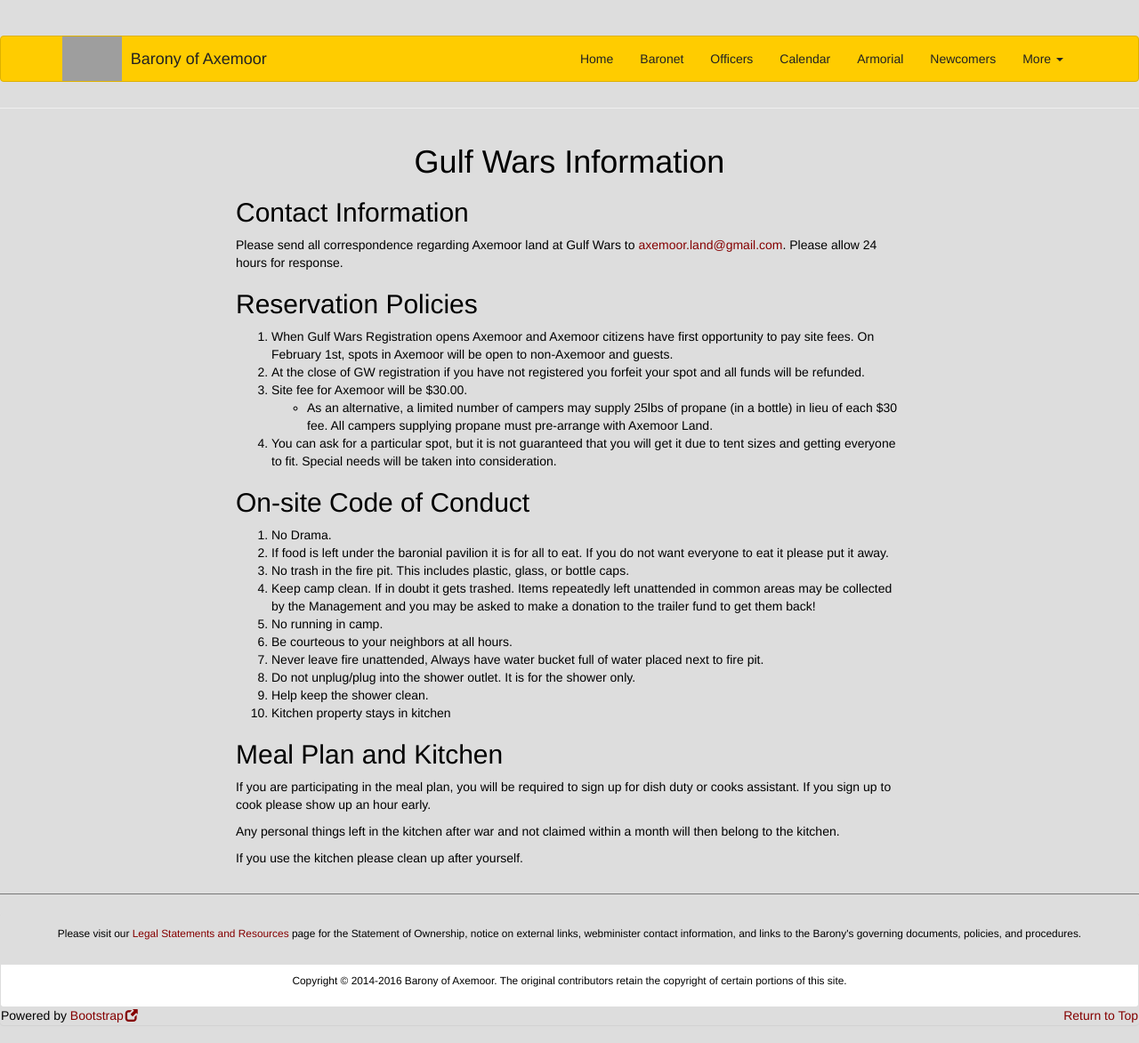
After one commit to Axemoor/axemoor, a PHP site: page /gulfwars.php in a window 1280 px wide. The commit adds this page. Shown: the whole page at 89% size. Run offline with PHP 8.4, Linux system fonts and the light colour scheme; some libraries are stand-ins or nearby versions; grey boxes are pictures that could not be loaded.

```diff
--- /dev/null
+++ b/gulfwars.php
@@ -0,0 +1,70 @@
+<!-- begin header - do not modify -->
+
+<?php include("templates/header.php");?>
+
+<!-- end header - do not place anything above this line -->
+
+<!-- page content begins here -->
+<div class="row">
+  <div class="col-md-8 col-md-offset-2">
+    <h1 class="text-center">Gulf Wars Information</h1>
+
+    <h2>Contact Information</h2>
+    <p>Please send all correspondence regarding Axemoor land at Gulf Wars to
+      <a href="mailto:axemoor.land@gmail.com">axemoor.land@gmail.com</a>. Please
+      allow 24 hours for response.</p>
+
+    <h2>Reservation Policies</h2>
+    <ol>
+      <li>When Gulf Wars Registration opens Axemoor and Axemoor citizens have
+        first opportunity to pay site fees. On February 1st, spots in  Axemoor
+        will be open to non-Axemoor and guests.</li>
+      <li>At the close of GW registration if you have not registered you forfeit
+         your spot and all funds will be refunded.</li>
+      <li>Site fee for Axemoor will be $30.00.
+        <ul><li>As an alternative, a limited
+      number of campers may supply 25lbs of propane (in a bottle) in lieu of each
+        $30 fee. All campers supplying propane must pre-arrange with Axemoor Land.</li></ul></li>
+      <li>You can ask for a particular spot, but it is not guaranteed that you
+         will get it due to tent sizes and getting everyone to fit. Special
+         needs will be taken into consideration.</li>
+   </ol>
+
+   <h2>On-site Code of Conduct</h2>
+
+   <ol>
+     <li>No Drama.</li>
+     <li>If food is left under the baronial pavilion it is for all to eat. If
+       you do not want everyone to eat it please put it away.</li>
+     <li>No trash in the fire pit. This includes plastic, glass, or bottle caps.</li>
+     <li>Keep camp clean. If in doubt it gets trashed. Items repeatedly left
+       unattended in common areas may be collected by the Management and you may
+       be asked to make a donation to the trailer fund to get them back!</li>
+     <li>No running in camp.</li>
+     <li>Be courteous to your neighbors at all hours.</li>
+     <li>Never leave fire unattended, Always have water bucket full of water
+       placed next to fire pit.</li>
+     <li>Do not unplug/plug into the shower outlet. It is for the shower only.</li>
+     <li>Help keep the shower clean.</li>
+     <li>Kitchen property stays in kitchen</li>
+
+   </ol>
+
+   <h2>Meal Plan and Kitchen</h2>
+   <p>If you are participating in the meal plan, you will be required to sign up
+     for dish duty or cooks assistant. If you sign up to cook please show up an
+     hour early.</p>
+
+   <p>Any personal things left in the kitchen after war and not claimed within a
+     month will then belong to the kitchen.</p>
+   <p>If you use the kitchen please clean up after yourself.</p>
+
+ </div>
+</div>
+
+<!-- page content ends here -->
+
+<!-- Begin Footer - do not modify or insert anything after this -->
+
+<?php include("templates/footer.php");?>
+<!-- end of footer -->
```
Also changed, not shown: officers.php (+12 -11 lines).
